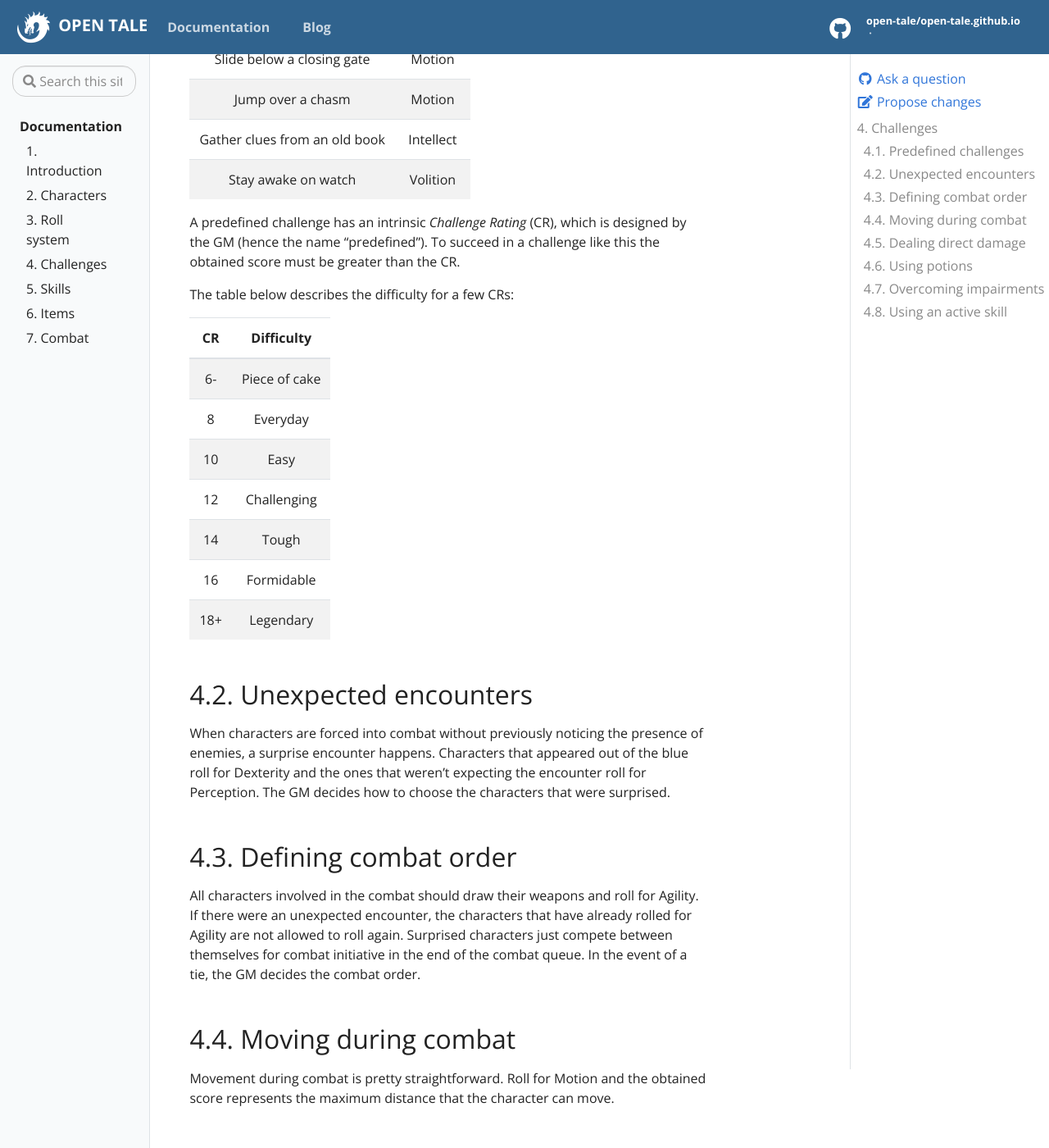
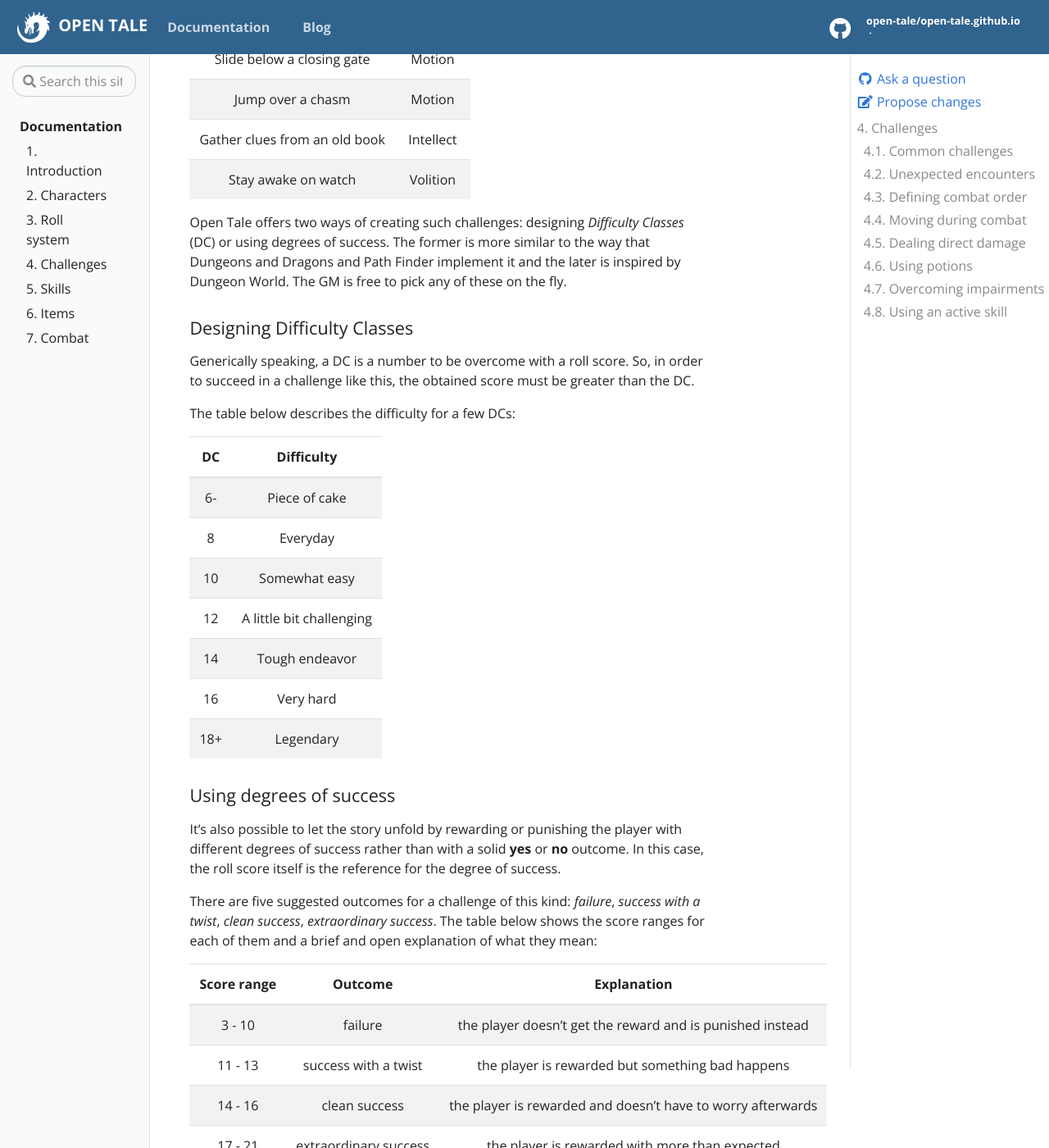
Before and after one commit to open-tale/open-tale.github.io, a Jekyll site: the page built from _docs/04-challenges.md, in a window 1280 px wide and 1400 px high, scrolled down 564 px. Shown: the whole window at 82% size. Built offline with Jekyll 4.4.1, drawn with Linux system fonts in a browser that asks for light colours; some of the changed text lies outside the part shown.

Commit message:
common challenges

```diff
--- a/_docs/04-challenges.md
+++ b/_docs/04-challenges.md
@@ -10,10 +10,10 @@ characters to overcome challenges. So, in order to know the contexts in which
 players can roll dice, we need to understand the types of challenges that Open
 Tale supports.
 
-## 4.1. Predefined challenges
+## 4.1. Common challenges
 
-These are usual challenges that happen out of combat. Here we have some examples
-of predefined challenges:
+These are usual challenges that happen out of combat, like the classic "Roll for
+perception!". Here we have some examples of common challenges:
 
 | Challenge | Roll for
 |:-:|:-:
@@ -25,21 +25,47 @@ of predefined challenges:
 | Gather clues from an old book | Intellect
 | Stay awake on watch | Volition
 
-A predefined challenge has an intrinsic *Challenge Rating* (CR), which is
-designed by the GM (hence the name "predefined"). To succeed in a challenge like
-this the obtained score must be greater than the CR.
+Open Tale offers two ways of creating such challenges: designing *Difficulty
+Classes* (DC) or using degrees of success. The former is more similar to the way
+that Dungeons and Dragons and Path Finder implement it and the later is inspired
+by Dungeon World. The GM is free to pick any of these on the fly.
 
-The table below describes the difficulty for a few CRs:
+#### Designing Difficulty Classes
 
-| CR | Difficulty
+Generically speaking, a DC is a number to be overcome with a roll score. So, in
+order to succeed in a challenge like this, the obtained score must be greater
+than the DC.
+
+The table below describes the difficulty for a few DCs:
+
+| DC | Difficulty
 |:-:|:-:
 | 6- | Piece of cake
 | 8 | Everyday
-| 10 | Easy
-| 12 | Challenging
-| 14 | Tough
-| 16 | Formidable
+| 10 | Somewhat easy
+| 12 | A little bit challenging
+| 14 | Tough endeavor
+| 16 | Very hard
 | 18+ | Legendary
+
+#### Using degrees of success
+
+It's also possible to let the story unfold by rewarding or punishing the player
+with different degrees of success rather than with a solid **yes** or **no**
+outcome. In this case, the roll score itself is the reference for the degree of
+success.
+
+There are five suggested outcomes for a challenge of this kind: *failure*,
+*success with a twist*, *clean success*, *extraordinary success*. The table
+below shows the score ranges for each of them and a brief and open explanation
+of what they mean:
+
+| Score range | Outcome | Explanation
+|:-:|:-:|:-:
+| 3 - 10 | failure | the player doesn't get the reward and is punished instead
+| 11 - 13 | success with a twist | the player is rewarded but something bad happens
+| 14 - 16 | clean success | the player is rewarded and doesn't have to worry afterwards
+| 17 - 21 | extraordinary success | the player is rewarded with more than expected
 
 ## 4.2. Unexpected encounters
 
```
